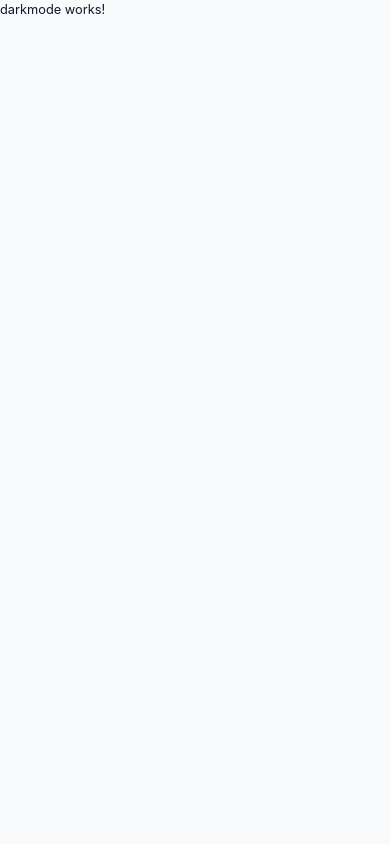
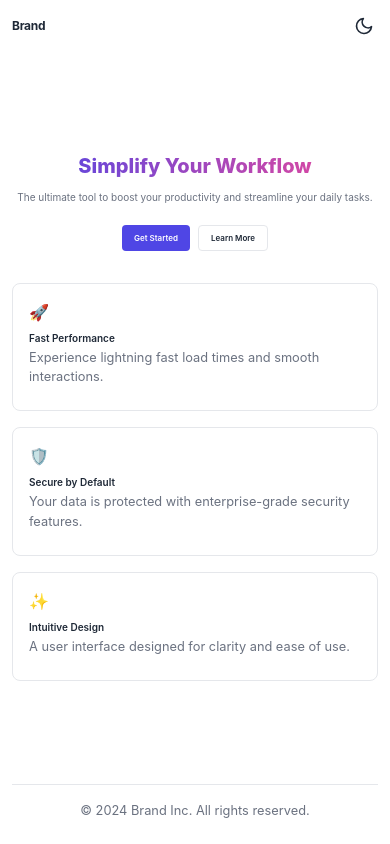
Before and after one commit to Dazz563/antigravity-playground, an Angular app: page / in a window 390 px wide. Built offline with nearby package versions, Linux system fonts and the light colour scheme.

Commit message:
feat: implement a responsive landing page UI with dark mode toggle functionality.

```diff
--- a/src/app/base-line/darkmode/darkmode.css
+++ b/src/app/base-line/darkmode/darkmode.css
@@ -0,0 +1,193 @@
+/* Scoped variables for the component */
+.landing-page-wrapper {
+  color-scheme: light;
+
+  --bg-color: light-dark(#ffffff, #111827);
+  --text-color: light-dark(#1f2937, #f9fafb);
+  --primary-color: light-dark(#4f46e5, #6366f1);
+  --primary-hover: light-dark(#4338ca, #818cf8);
+  --secondary-bg: light-dark(#f3f4f6, #1f2937);
+  --card-bg: light-dark(#ffffff, #1f2937);
+  --border-color: light-dark(#e5e7eb, #374151);
+  --muted-text: light-dark(#6b7280, #9ca3af);
+
+  font-family: 'Inter', system-ui, -apple-system, sans-serif;
+  color: var(--text-color);
+  background-color: var(--bg-color);
+  transition: background-color 0.3s ease, color 0.3s ease;
+  min-height: 100vh;
+  display: flex;
+  flex-direction: column;
+}
+
+/* Dark mode override via color-scheme */
+.landing-page-wrapper.dark {
+  color-scheme: dark;
+}
+
+.landing-page {
+  max-width: 1200px;
+  margin: 0 auto;
+  padding: 0 1.5rem;
+  width: 100%;
+  flex: 1;
+  display: flex;
+  flex-direction: column;
+}
+
+/* Header */
+header {
+  display: flex;
+  justify-content: space-between;
+  align-items: center;
+  padding: 1.5rem 0;
+}
+
+.logo {
+  font-size: 1.5rem;
+  font-weight: 700;
+  letter-spacing: -0.025em;
+}
+
+.theme-toggle {
+  background: none;
+  border: none;
+  cursor: pointer;
+  color: var(--text-color);
+  padding: 0.5rem;
+  border-radius: 0.375rem;
+  transition: background-color 0.2s;
+  display: flex;
+  align-items: center;
+  justify-content: center;
+}
+
+.theme-toggle:hover {
+  background-color: var(--secondary-bg);
+}
+
+/* Main Content */
+main {
+  flex: 1;
+  display: flex;
+  flex-direction: column;
+  justify-content: center;
+  gap: 4rem;
+  padding: 4rem 0;
+}
+
+/* Hero Section */
+.hero {
+  text-align: center;
+  max-width: 800px;
+  margin: 0 auto;
+}
+
+.hero h1 {
+  font-size: 3.5rem;
+  font-weight: 800;
+  line-height: 1.1;
+  margin-bottom: 1.5rem;
+  background: linear-gradient(to right, var(--primary-color), #ec4899);
+  -webkit-background-clip: text;
+  -webkit-text-fill-color: transparent;
+  background-clip: text;
+}
+
+.hero .subtitle {
+  font-size: 1.25rem;
+  color: var(--muted-text);
+  margin-bottom: 2.5rem;
+  line-height: 1.6;
+}
+
+.cta-group {
+  display: flex;
+  gap: 1rem;
+  justify-content: center;
+}
+
+button {
+  font-weight: 600;
+  padding: 0.75rem 1.5rem;
+  border-radius: 0.5rem;
+  cursor: pointer;
+  transition: all 0.2s;
+  font-size: 1rem;
+}
+
+.btn-primary {
+  background-color: var(--primary-color);
+  color: white;
+  border: none;
+}
+
+.btn-primary:hover {
+  background-color: var(--primary-hover);
+  transform: translateY(-1px);
+}
+
+.btn-secondary {
+  background-color: transparent;
+  color: var(--text-color);
+  border: 1px solid var(--border-color);
+}
+
+.btn-secondary:hover {
+  background-color: var(--secondary-bg);
+}
+
+/* Features Section */
+.features {
+  display: grid;
+  grid-template-columns: repeat(auto-fit, minmax(300px, 1fr));
+  gap: 2rem;
+}
+
+.feature-card {
+  background-color: var(--card-bg);
+  padding: 2rem;
+  border-radius: 1rem;
+  border: 1px solid var(--border-color);
+  transition: transform 0.2s, box-shadow 0.2s;
+}
+
+.feature-card:hover {
+  transform: translateY(-4px);
+  box-shadow: 0 10px 15px -3px rgba(0, 0, 0, 0.1);
+}
+
+.feature-card .icon {
+  font-size: 2rem;
+  margin-bottom: 1rem;
+}
+
+.feature-card h3 {
+  font-size: 1.25rem;
+  font-weight: 600;
+  margin-bottom: 0.5rem;
+}
+
+.feature-card p {
+  color: var(--muted-text);
+  line-height: 1.5;
+}
+
+/* Footer */
+footer {
+  padding: 2rem 0;
+  text-align: center;
+  color: var(--muted-text);
+  border-top: 1px solid var(--border-color);
+  margin-top: auto;
+}
+
+@media (max-width: 640px) {
+  .hero h1 {
+    font-size: 2.5rem;
+  }
+
+  .features {
+    grid-template-columns: 1fr;
+  }
+}
--- a/src/app/base-line/darkmode/darkmode.html
+++ b/src/app/base-line/darkmode/darkmode.html
@@ -1 +1,47 @@
-<p>darkmode works!</p>
+<div class="landing-page-wrapper" [class.dark]="isDarkMode()">
+  <div class="landing-page">
+    <header>
+      <div class="logo">Brand</div>
+      <button class="theme-toggle" (click)="toggleDarkMode()" [attr.aria-label]="isDarkMode() ? 'Switch to light mode' : 'Switch to dark mode'">
+        @if (isDarkMode()) {
+          <svg xmlns="http://www.w3.org/2000/svg" width="20" height="20" viewBox="0 0 24 24" fill="none" stroke="currentColor" stroke-width="2" stroke-linecap="round" stroke-linejoin="round"><circle cx="12" cy="12" r="5"/><path d="M12 1v2M12 21v2M4.2 4.2l1.4 1.4M18.4 18.4l1.4 1.4M1 12h2M21 12h2M4.2 19.8l1.4-1.4M18.4 5.6l1.4-1.4"/></svg>
+        } @else {
+          <svg xmlns="http://www.w3.org/2000/svg" width="20" height="20" viewBox="0 0 24 24" fill="none" stroke="currentColor" stroke-width="2" stroke-linecap="round" stroke-linejoin="round"><path d="M21 12.79A9 9 0 1 1 11.21 3 7 7 0 0 0 21 12.79z"/></svg>
+        }
+      </button>
+    </header>
+
+    <main>
+      <section class="hero">
+        <h1>Simplify Your Workflow</h1>
+        <p class="subtitle">The ultimate tool to boost your productivity and streamline your daily tasks.</p>
+        <div class="cta-group">
+          <button class="btn-primary">Get Started</button>
+          <button class="btn-secondary">Learn More</button>
+        </div>
+      </section>
+
+      <section class="features">
+        <div class="feature-card">
+          <div class="icon">🚀</div>
+          <h3>Fast Performance</h3>
+          <p>Experience lightning fast load times and smooth interactions.</p>
+        </div>
+        <div class="feature-card">
+          <div class="icon">🛡️</div>
+          <h3>Secure by Default</h3>
+          <p>Your data is protected with enterprise-grade security features.</p>
+        </div>
+        <div class="feature-card">
+          <div class="icon">✨</div>
+          <h3>Intuitive Design</h3>
+          <p>A user interface designed for clarity and ease of use.</p>
+        </div>
+      </section>
+    </main>
+
+    <footer>
+      <p>&copy; 2024 Brand Inc. All rights reserved.</p>
+    </footer>
+  </div>
+</div>
--- a/src/app/base-line/darkmode/darkmode.ts
+++ b/src/app/base-line/darkmode/darkmode.ts
@@ -1,4 +1,4 @@
-import { Component } from '@angular/core';
+import { Component, signal } from '@angular/core';
 
 @Component({
   selector: 'app-darkmode',
@@ -7,5 +7,9 @@ import { Component } from '@angular/core';
   styleUrl: './darkmode.css',
 })
 export class Darkmode {
+  isDarkMode = signal(false);
 
+  toggleDarkMode() {
+    this.isDarkMode.update(v => !v);
+  }
 }
```
